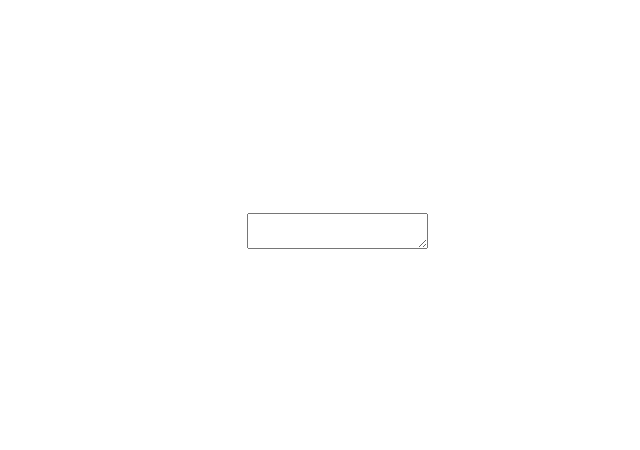
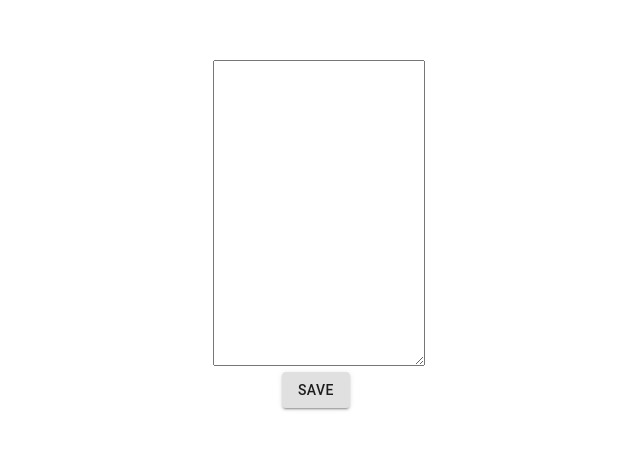
Before and after one commit to dmitridrozdov/grammar-genie, a React (Vite) app: page / in a window 1280 px wide. Shown: the part 150-600 px from the top of the page, without its empty margins (287-927 px from the left). Built offline with nearby package versions, Linux system fonts and the light colour scheme.

Commit message:
Update RequestTextArea.jsx

```diff
--- a/src/components/RequestTextArea/RequestTextArea.jsx
+++ b/src/components/RequestTextArea/RequestTextArea.jsx
@@ -1,14 +1,17 @@
 import React from 'react'
+import { Button } from '@material-ui/core'
 
-class RequestTextArea extends React.Component {
-  render() {
-    return (
-      <textarea
-        value={this.props.value}
-        onChange={this.props.onChange}
-      />
-    )
-  }
-}
+const RequestTextArea = ({ value, onChange, onSave }) => (
+  <div>
+    <textarea
+      value={value}
+      onChange={onChange}
+      style={{ width: '100%', height: '300px' }}
+    />
+    <Button variant="contained" onClick={onSave}>
+      Save
+    </Button>
+  </div>
+);
 
 export default RequestTextArea
```
